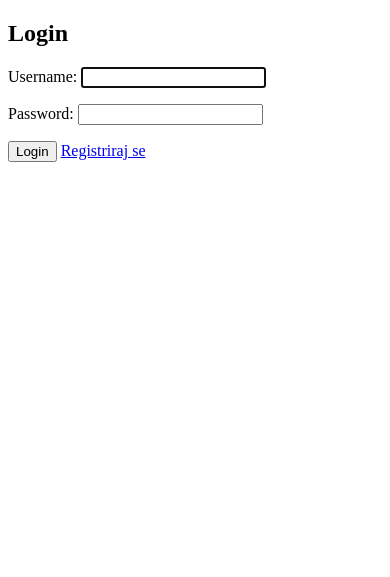
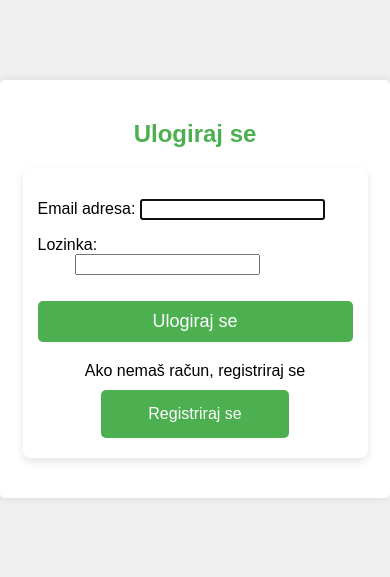
Before and after one commit to deksa89/OPG-app, a Django app: page /login/ in a window 390 px wide. Shown: the top 577 px of the page. Run offline with Django 4.2, Linux system fonts and the light colour scheme.

Commit message:
style login register welcome pages

```diff
--- a/farmapp/forms.py
+++ b/farmapp/forms.py
@@ -1,6 +1,7 @@
 from django import forms
-from django.contrib.auth.forms import UserCreationForm
+from django.contrib.auth.forms import UserCreationForm, AuthenticationForm
 from django.contrib.auth.models import User
+from django.utils.translation import gettext_lazy as _
 from .models import Product, Farm
 
 class ProductForm(forms.ModelForm):
@@ -9,15 +10,29 @@ class ProductForm(forms.ModelForm):
         fields = ['name', 'category', 'detail']
 
 
+class CustomAuthenticationForm(AuthenticationForm):
+    username = forms.EmailField(label=_("Email adresa"), widget=forms.TextInput(attrs={'autofocus': True}))
+    password = forms.CharField(label=_("Lozinka"), strip=False, widget=forms.PasswordInput)
+
+
 class CustomUserCreationForm(UserCreationForm):
+    password1 = forms.CharField(label='Lozinka', widget=forms.PasswordInput)
+
     ime = forms.CharField(label='Ime', max_length=30)
     prezime = forms.CharField(label='Prezime', max_length=30)
     naziv_opg = forms.CharField(label='Naziv OPG-a', max_length=100)
     adresa = forms.CharField(label='Adresa', max_length=255)
     telefon = forms.CharField(label='Telefon', max_length=20)
-    email = forms.EmailField(label='Potvrda emaila')
-    email_potvrda = forms.EmailField(label='Potvrda emaila')
+    email = forms.EmailField(label='Email')
+    email_potvrda = forms.EmailField(label='Potvrdi email')
     lozinka = forms.PasswordInput()
+
+    def __init__(self, *args, **kwargs):
+        super(CustomUserCreationForm, self).__init__(*args, **kwargs)
+
+        self.fields['password1'].help_text = ''
+        self.fields['password2'].help_text = ''
+        del self.fields['password2']
 
     class Meta:
         model = User
@@ -55,8 +70,3 @@ class EditUserProfileForm(forms.ModelForm):
     class Meta:
         model = Farm
         fields = ['ime', 'prezime', 'naziv_opg', 'adresa', 'telefon']
-
-
-class LoginForm(forms.Form):
-    username = forms.CharField(max_length=20)
-    password = forms.CharField(max_length=20, widget=forms.PasswordInput)
--- /dev/null
+++ b/farmapp/static/farmapp/login.css
@@ -0,0 +1,97 @@
+:root {
+    --primary-color: #4CAF50;
+    --hover-color: #3498db;
+    --text-color: #333;
+    --font-family: 'Arial', sans-serif;
+}
+
+body {
+    font-family: var(--font-family);
+    margin: 0;
+    padding: 0;
+    background-color: #f0f0f0;
+}
+
+.login {
+    text-align: center;
+    color: var(--primary-color);
+    margin-top: 20px;
+}
+
+.login__form {
+    max-width: 400px;
+    margin: 20px auto;
+    padding: 20px;
+    background-color: white;
+    border-radius: 8px;
+    box-shadow: 0 4px 8px rgba(0,0,0,0.1);
+}
+
+.login__form p {
+    text-align: left;
+}
+
+.login__submit {
+    display: block;
+    width: 100%;
+    padding: 10px;
+    margin: 10px 0;
+    font-size: large;
+    border: none;
+    border-radius: 5px;
+    color: white;
+    background-color: var(--primary-color);
+    cursor: pointer;
+    text-align: center;
+    text-decoration: none;
+}
+
+.login__register {
+    display: block;
+    width: 50%;
+    padding: 15px;
+    margin: 5px 0;
+    border: none;
+    border-radius: 5px;
+    color: white;
+    background-color: var(--primary-color);
+    cursor: pointer;
+    text-align: center;
+    text-decoration: none;
+}
+.login__register-msg {
+    margin: 10px 0 5px 0;
+}
+
+.login__btns {
+    display: flex;
+    flex-direction: column;
+    justify-content: center;
+    align-items: center;
+}
+
+.login__submit:hover, .login__register:hover {
+    background-color: var(--hover-color);
+}
+
+.login__btn {
+    background-color: transparent;
+    color: var(--primary-color);
+    border: 2px solid var(--primary-color);
+}
+
+.login__btn:hover {
+    color: white;
+}
+
+#id_password {
+    margin: 0 37px;
+}
+
+@media (max-width: 768px) {
+    .login__form {
+        width: 90%;
+        margin: 20px auto;
+        padding: 15px;
+    }
+}
--- /dev/null
+++ b/farmapp/static/farmapp/main.css
@@ -0,0 +1,12 @@
+body {
+    background-color: rgb(182, 166, 166);
+}
+
+.container {
+    max-width: 800px;
+    margin: 5rem auto;
+    padding: 20px;
+    background-color: #fff;
+    border-radius: 5px;
+    box-shadow: 0 0 10px rgba(0, 0, 0, 0.1);
+}
--- a/farmapp/templates/farmapp/edit_profile.html
+++ b/farmapp/templates/farmapp/edit_profile.html
@@ -10,6 +10,7 @@
         {% csrf_token %}
         {{ form.as_p }}
         <button type="submit">Save Changes</button>
+        <a href="{% url 'view_profile' %}">Natrag</a>
     </form>
 </body>
 </html>
--- a/farmapp/templates/farmapp/login.html
+++ b/farmapp/templates/farmapp/login.html
@@ -1,17 +1,23 @@
-<!-- templates/login.html -->
-<!DOCTYPE html>
-<html>
-<head>
-    <title>Login</title>
-</head>
+{% extends 'farmapp/main.html' %}
+{% load static %}
+
+{% block site_css %}<link rel="stylesheet" href="{% static 'farmapp/login.css' %}">{% endblock %}
+{% block title %}{% endblock %}
+
+{% block content %}
 <body>
-    <h2>Login</h2>
-    <form method="post" action="{% url 'login' %}">
+    <h2 class="login">Ulogiraj se</h2>
+    <form class="login__form" method="post" action="{% url 'login' %}">
         {% csrf_token %}
         {{ form.as_p }}
-        <button type="submit">Login</button>
 
-        <a href="{% url 'register' %}">Registriraj se</a>
+        <div class="login__btns">
+            <button class="login__submit" type="submit">Ulogiraj se</button>
+
+            <p class="login__register-msg">Ako nemaš račun, registriraj se</p>
+            <a class="login__register" href="{% url 'register' %}">Registriraj se</a>
+        </div>
     </form>
 </body>
 </html>
+{% endblock %}
--- a/farmapp/templates/farmapp/main.html
+++ b/farmapp/templates/farmapp/main.html
@@ -1,11 +1,22 @@
+{% load static %}
+
 <!DOCTYPE html>
 <html lang="en">
 <head>
     <meta charset="UTF-8">
     <meta name="viewport" content="width=device-width, initial-scale=1.0">
-    <title>Farm App</title>
+    <link rel="preconnect" href="https://fonts.googleapis.com">
+    <link rel="preconnect" href="https://fonts.gstatic.com" crossorigin>
+    <link href="https://fonts.googleapis.com/css2?family=Nunito:wght@200&display=swap" rel="stylesheet">
+    <link rel="stylesheet" href="{% static 'farmapp/main.css' %}">
+    {% block site_css %}{% endblock %}
+    {% block title %}{% endblock  %}
 </head>
 <body>
-    Ovo je samo bazna stranica!!!
+    <div class="container">
+        {% block content %}
+
+        {% endblock %}
+    </div>
 </body>
 </html>
--- a/farmapp/templates/farmapp/product_list.html
+++ b/farmapp/templates/farmapp/product_list.html
@@ -45,7 +45,7 @@
           <div class="header-left">
             <a href="{% url 'list_products' %}">Proizvod</a>
             <a href="{% url 'view_profile' %}">Profil</a>
-            <a href="{% url 'logout' %}">Odjava</a>
+            <a href="{% url 'login' %}">Odjava</a>
           </div>
           <div class="header-right">
               <a href="{% url 'add_product' %}">Dodaj proizvod</a>
--- a/farmapp/templates/farmapp/profile.html
+++ b/farmapp/templates/farmapp/profile.html
@@ -5,6 +5,7 @@
     <title>Profile</title>
 </head>
 <body>
+    <a href="{% url 'list_products' %}">Natrag</a>
     <h1>Pregled profila</h1>
     {% if user_profile %}
     <p>Ime: {{ user_profile.ime }}</p>
--- a/farmapp/urls.py
+++ b/farmapp/urls.py
@@ -1,14 +1,16 @@
 from django.urls import path
 from django.contrib.auth.views import LoginView, LogoutView
 from . import views
+from .forms import CustomAuthenticationForm
 
 
 urlpatterns = [
+    path('', views.welcome, name='welcome'),
     path('register/', views.register, name='register'),
-    path('login/', LoginView.as_view(template_name='farmapp/login.html'), name='login'),
+    path('login/', LoginView.as_view(authentication_form=CustomAuthenticationForm, template_name='farmapp/login.html'), name='login'),
     path('logout/', LogoutView.as_view(), name='logout'),
     path('product/<int:product_id>/', views.product_details, name='product_details'),
-    path('', views.list_products, name="list_products"),
+    path('list_products', views.list_products, name="list_products"),
     path('add_product/', views.add_product, name="add_product"),
     path('edit_product/<int:product_id>/', views.edit_product, name='edit_product'),
     path('delete_product/<int:product_id>/', views.delete_product, name='delete_product'),
--- a/moj_opg/settings.py
+++ b/moj_opg/settings.py
@@ -116,12 +116,13 @@ USE_TZ = True
 # Static files (CSS, JavaScript, Images)
 # https://docs.djangoproject.com/en/4.2/howto/static-files/
 
-STATIC_URL = 'static/'
+STATIC_URL = '/static/'
 
 # Default primary key field type
 # https://docs.djangoproject.com/en/4.2/ref/settings/#default-auto-field
 
 DEFAULT_AUTO_FIELD = 'django.db.models.BigAutoField'
 
+LOGIN_URL = 'login'
 LOGIN_REDIRECT_URL = 'list_products'
-LOGOUT_REDIRECT_URL = 'login'
+LOOUT_REDIRECT_URL = '/login/'
```
Also changed, not shown: farmapp/static/farmapp/product_list.css (+6 -6 lines), farmapp/static/farmapp/register.css (added, +69 -0 lines), farmapp/static/farmapp/welcome.css (added, +71 -0 lines), farmapp/templates/farmapp/register.html (+19 -9 lines), farmapp/templates/farmapp/welcome.html (added, +20 -0 lines), farmapp/views.py (+11 -2 lines), db.sqlite3.
